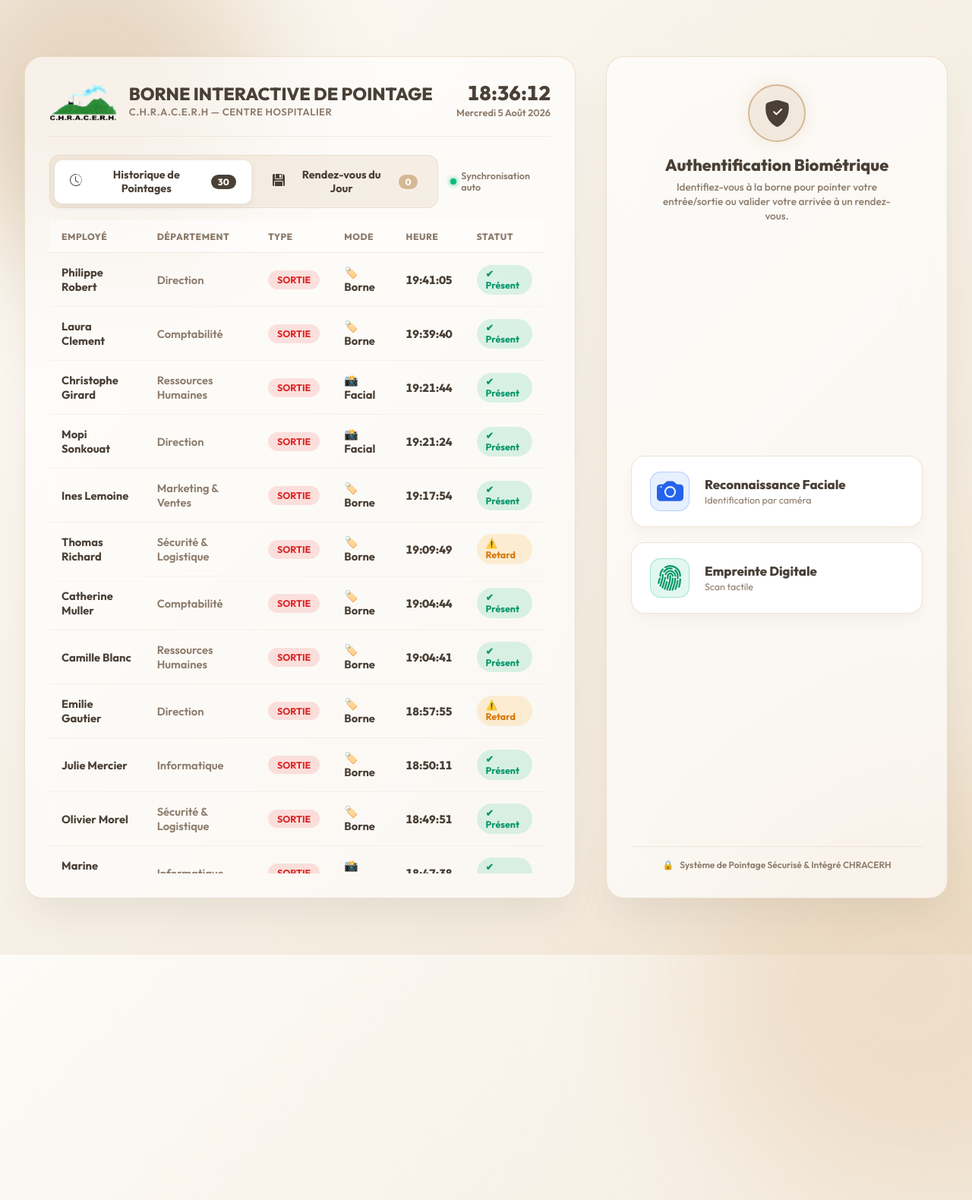
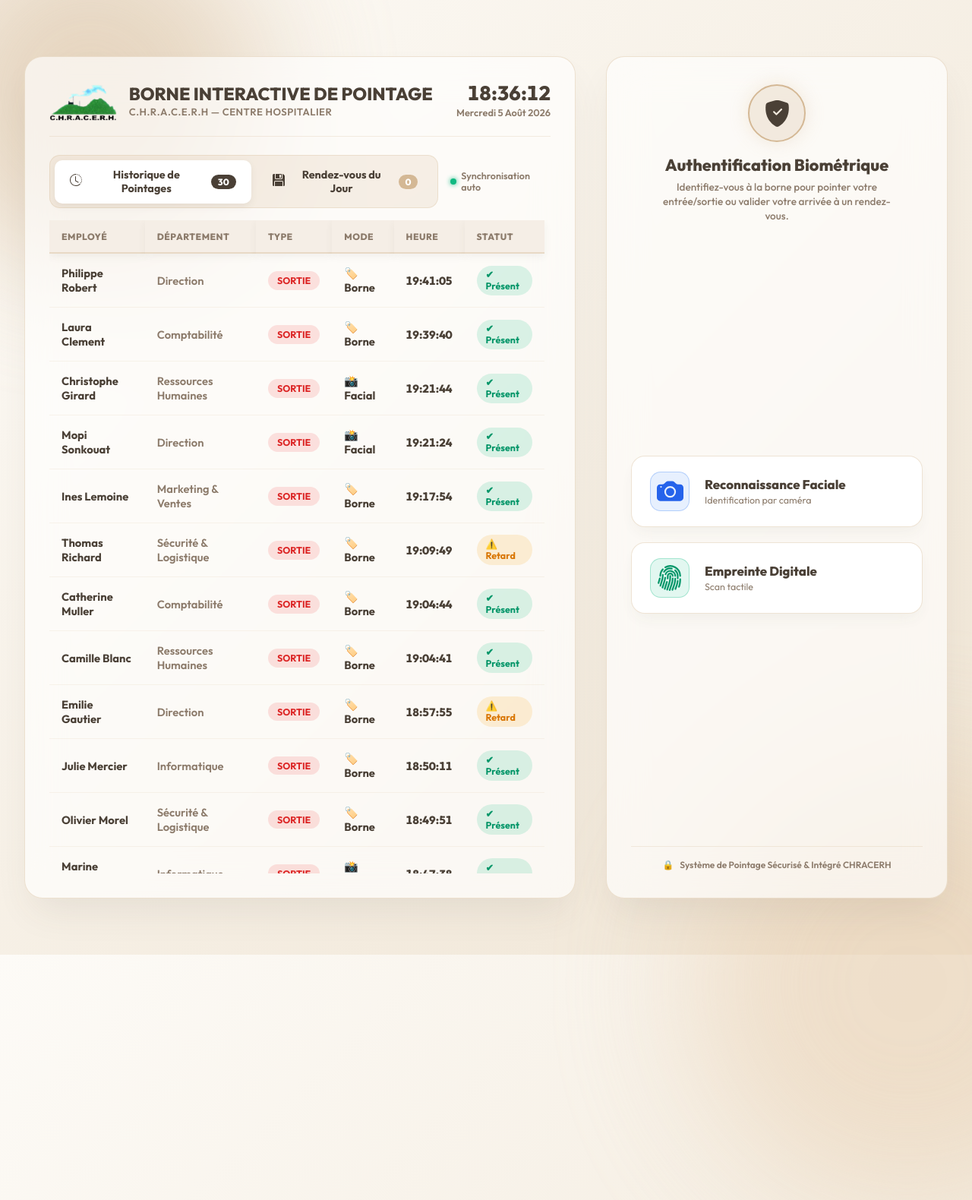
Before and after one commit to Evrad15/C.H.R.A.C.E.R.H, a Laravel app: page /kiosk in a window 1280 px wide; the page is wider, and only the part inside the window is pictured. Shown: that part at 76% size. Run offline with Laravel 12, Linux system fonts and the light colour scheme; data comes from the database, SQL or seed files in the repository; data that the repository does not hold is empty; parts of the project's set-up code (start-up, migrations or seed data) failed here and were passed over; some libraries are stand-ins or nearby versions.

Commit message:
Make kiosk table header (th) fully opaque with sticky shadow when scrolling

```diff
--- a/crhacerh-web/resources/views/kiosk.blade.php
+++ b/crhacerh-web/resources/views/kiosk.blade.php
@@ -253,7 +253,7 @@
         }
 
         th {
-            background: rgba(255, 255, 255, 0.5);
+            background: #F5EEE6;
             color: var(--text-muted);
             font-weight: 800;
             font-size: 0.75rem;
@@ -263,8 +263,9 @@
             text-align: left;
             position: sticky;
             top: 0;
-            z-index: 10;
-            border-bottom: 1px solid rgba(212, 184, 149, 0.3);
+            z-index: 20;
+            border-bottom: 2px solid rgba(212, 184, 149, 0.4);
+            box-shadow: 0 4px 10px rgba(74, 64, 54, 0.06);
         }
 
         td {
```
